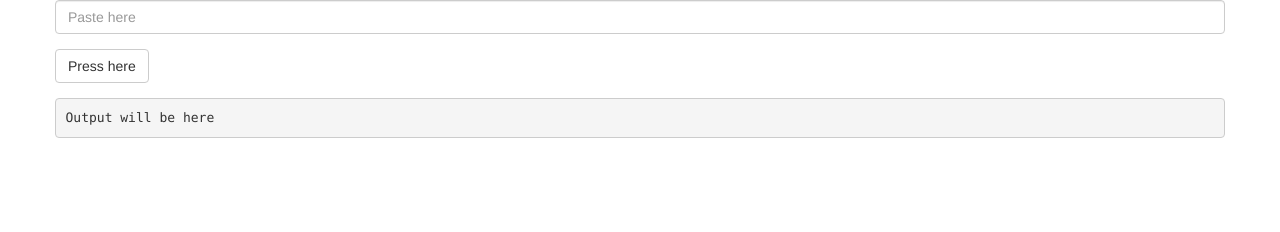
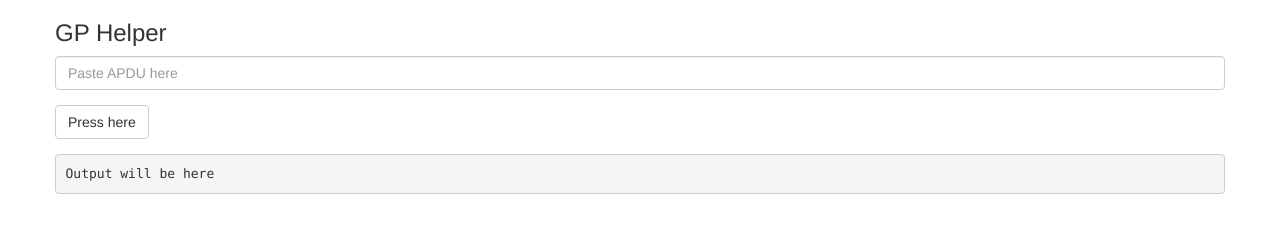
Before and after one commit to sainaen/gp-helper, a plain HTML site: page index.html in a window 1280 px wide. Drawn offline with nearby package versions, Linux system fonts and the light colour scheme.

Commit message:
Add title to the page

```diff
--- a/index.html
+++ b/index.html
@@ -126,9 +126,12 @@
 <body>
     <div class="container">
         <div class="row">
+            <h3>GP Helper</h3>
+        </div>
+        <div class="row">
             <form action="#" role="form" id="inForm">
                 <div class="form-group">
-                    <input id="in" class="form-control" name="in" type="text" placeholder="Paste here"/>
+                    <input id="in" class="form-control" name="in" type="text" placeholder="Paste APDU here"/>
                 </div>
                 <div class="form-group">
                     <button type="submit" class="btn btn-default">Press here</button>
```
